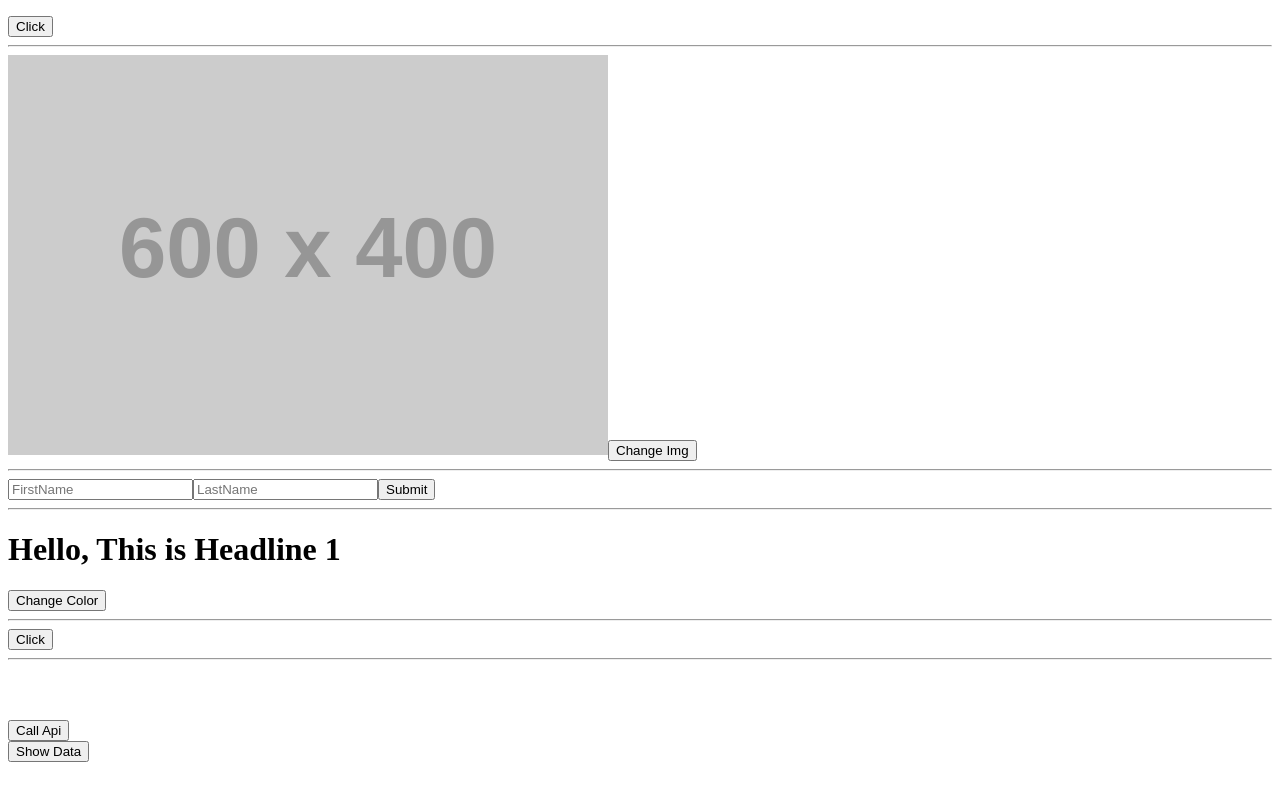
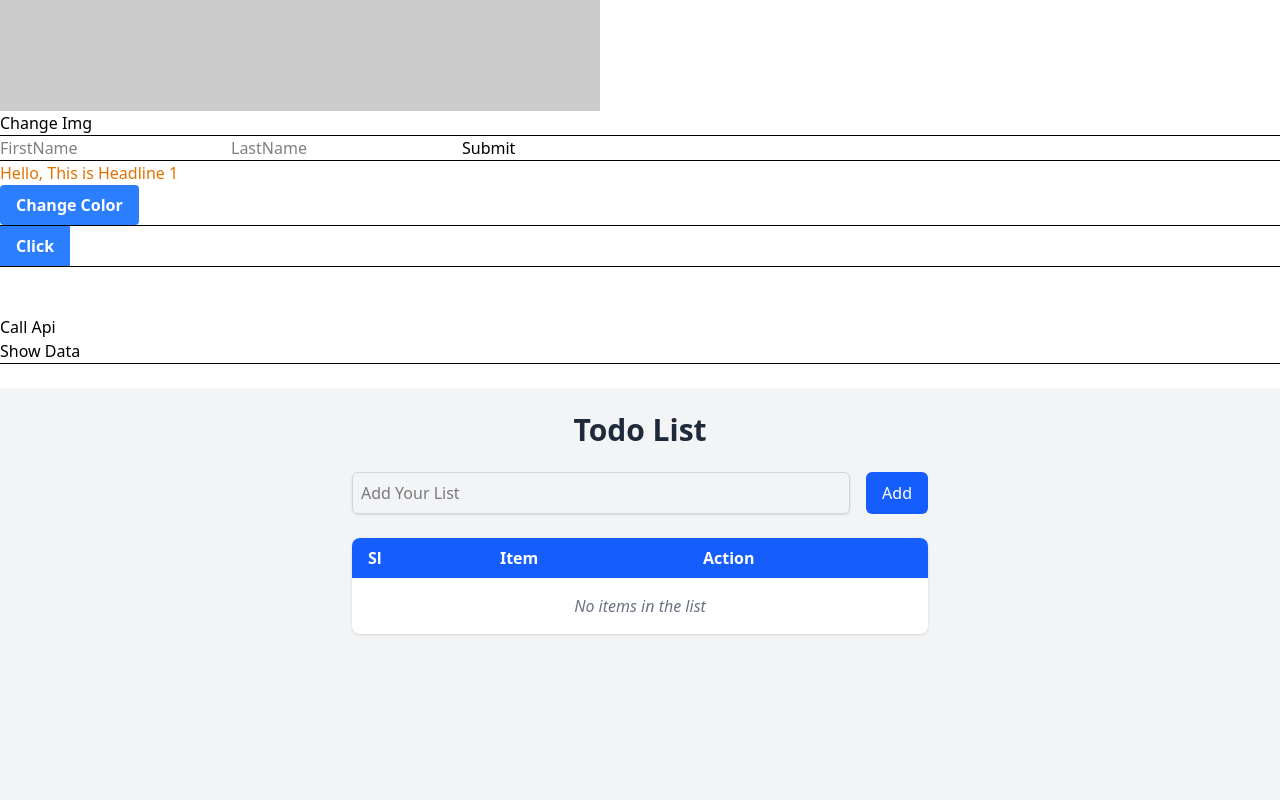
Before and after one commit to nayan-mia-09/practice-react, a React (Vite) app in the folder basic-practice/: page / in a window 1280 px wide. Shown: the part 608-1408 px from the top of the page. Before the commit the page ends 1378 px from the top, so only its background shows below. Built offline with nearby package versions, Linux system fonts and the light colour scheme.

Commit message:
Practice Todo app using useState

```diff
--- a/basic-practice/src/App.jsx
+++ b/basic-practice/src/App.jsx
@@ -1,3 +1,4 @@
+import TodoApp from "./components/TodoApp";
 import HookApiDataCall from "./hook/HookApiDataCall";
 import HookCssColorCng from "./hook/HookCssColorCng";
 import HookInput from "./hook/HookInput";
@@ -74,6 +75,10 @@ const App = () => {
 <br /><br />
 <HookApiDataCall/>
 
+<hr />
+<br />
+<TodoApp/>
+
 
 
 
--- /dev/null
+++ b/basic-practice/src/components/TodoApp.jsx
@@ -0,0 +1,70 @@
+import { useState } from "react"
+
+
+const TodoApp = () => {
+    const [list, setList] = useState([]);
+    const [item, setItem] = useState(" ");
+
+    const AddItem =()=>{
+        list.push(item);
+        setList([...list])
+    }
+
+    const RemoveItem = (index) =>{
+        list.splice(index, 1)
+        setList([...list])
+    }
+  return (
+    <div className="min-h-screen bg-gray-100 flex flex-col items-center p-6">
+        <h1 className="text-3xl font-bold mb-6 text-gray-800">Todo List</h1>
+
+        <div className="flex gap-4 mb-6 w-full max-w-xl">
+            <input className="flex-1 p-2 border border-gray-300 rounded-md shadow-sm focus:outline-none focus:ring-2 focus:ring-blue-500" onChange={(e)=>setItem(e.target.value)} type="text" placeholder="Add Your List"/>
+      <button className="bg-blue-600 text-white px-4 py-2 rounded-md hover:bg-blue-700 transition" onClick={AddItem}>Add</button>
+
+        </div>
+
+
+<div className="w-full max-w-xl">
+ <table className="min-w-full bg-white rounded-lg shadow overflow-hidden">
+  <thead className="bg-blue-600 text-white">
+    <tr>
+      <th className="px-4 py-2 text-left">Sl</th>
+      <th className="px-4 py-2 text-left">Item</th>
+      <th className="px-4 py-2 text-left">Action</th>
+    </tr>
+  </thead>
+  <tbody>
+    {list.length !== 0 ? (
+      list.map((element, index) => (
+        <tr key={index.toString()} className="border-t hover:bg-gray-50 transition">
+          <td className="px-4 py-2 font-medium text-gray-700">{index + 1}.</td>
+          <td className="px-4 py-2 text-gray-800">{element}</td>
+          <td className="px-4 py-2">
+            <button
+              onClick={() => RemoveItem(index)}
+              className="bg-red-500 text-white px-3 py-1 rounded hover:bg-red-600 transition"
+            >
+              Remove
+            </button>
+          </td>
+        </tr>
+      ))
+    ) : (
+      <tr>
+        <td colSpan="3" className="px-4 py-4 text-center text-gray-500 italic">
+          No items in the list
+        </td>
+      </tr>
+    )}
+  </tbody>
+</table>
+</div>
+
+
+
+    </div>
+  )
+}
+
+export default TodoApp
--- a/basic-practice/src/index.css
+++ b/basic-practice/src/index.css
@@ -1 +1 @@
-/* @import "tailwindcss"; */
+@import "tailwindcss";
```
